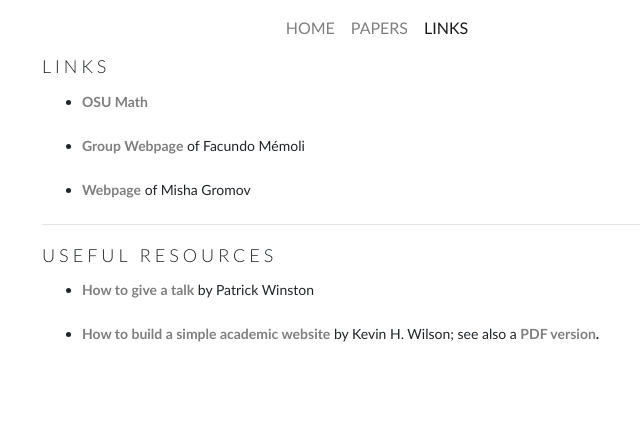
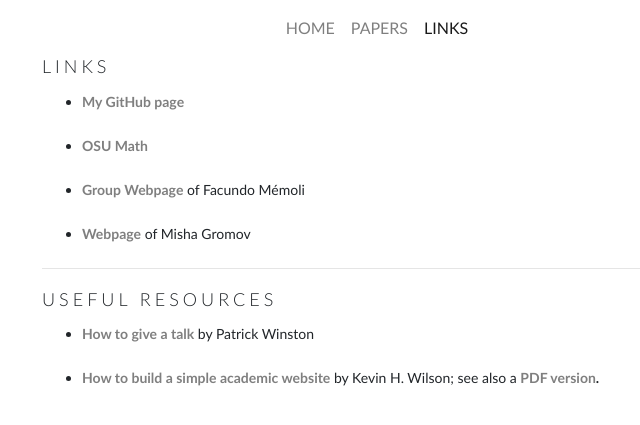
Before and after one commit to ZhengchaoW/ZhengchaoW.github.io, a Jekyll site: the page built from links.html, in a window 1280 px wide. Shown: the top 425 px of the page, without its empty margins (263-903 px from the left). Built offline with Jekyll 4.4.1, drawn with Linux system fonts in a browser that asks for light colours.

Commit message:
Update links.html

```diff
--- a/links.html
+++ b/links.html
@@ -9,6 +9,7 @@ opengraph:
   <section>
       <h2>Links</h2>
       <ul>
+      <li><p><a href="https://github.com/ZhengchaoW">My GitHub page</p></li>
       <li><p><a href="https://math.osu.edu">OSU Math</p></li>
       <li><p><a href="https://ndag.github.io">Group Webpage</a> of Facundo Mémoli</p></li>
       <li><p><a href="https://www.ihes.fr/~gromov/">Webpage</a> of Misha Gromov</p></li>
```
